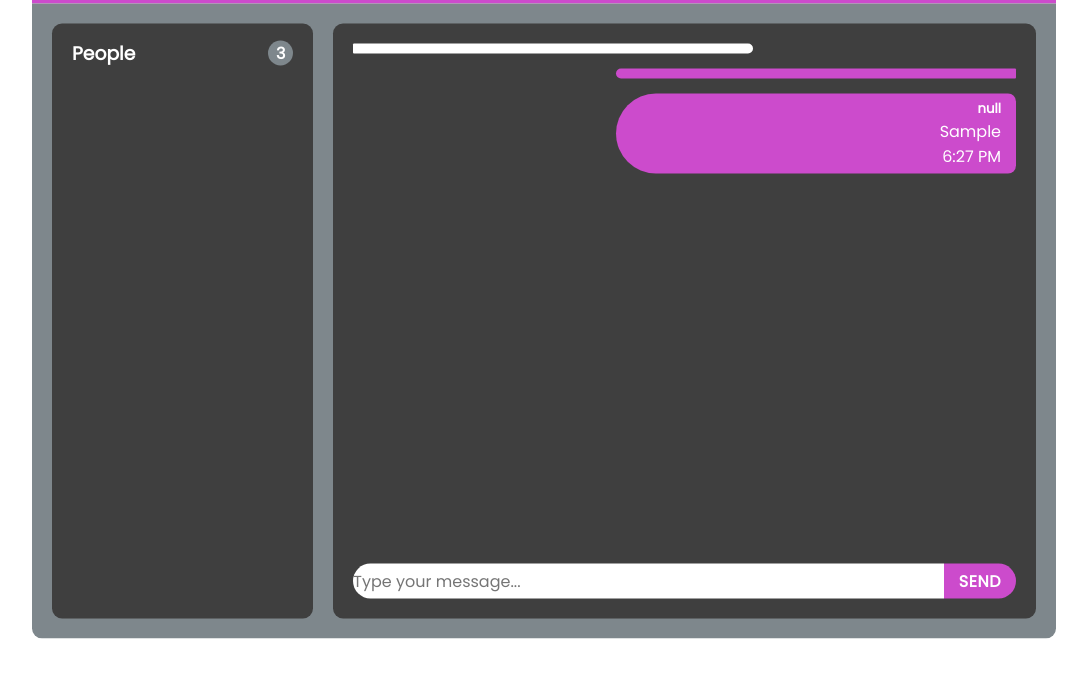
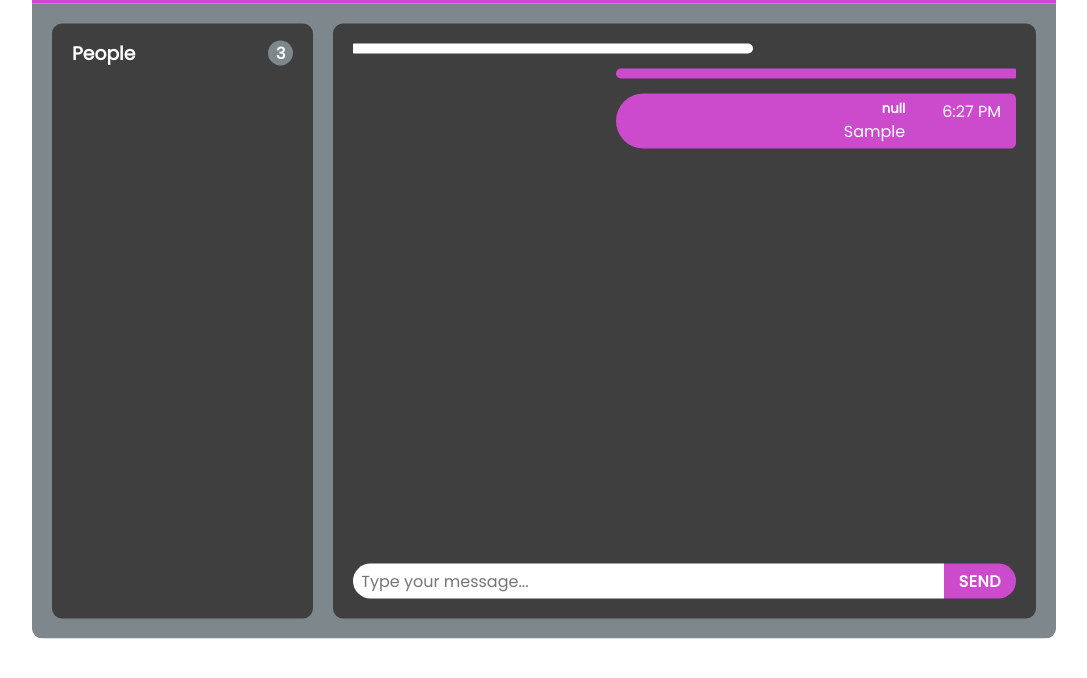
Before and after one commit to KumariAnjali40/Group-Chat-App, a plain HTML site: page frontend/chat.html in a window 1280 px wide. Both pictures are taken after typing "Sample" into the empty fields and a click on the button "SEND". Shown: the part 110-788 px from the top of the page, without its empty margins (96-1183 px from the left). Drawn offline with nearby package versions, Linux system fonts and the light colour scheme.

Commit message:
placeholder

```diff
--- a/frontend/main.js
+++ b/frontend/main.js
@@ -84,10 +84,8 @@ function appnedMessage(data,status){
     let content = `
         <div>
         <h5>${data.user}</h5>
-        <p>${data.msg}</p>
+        <p>${data.msg}</p>  </div>
          <div class="message-timestamp">${timestamp}</div>
-
-        </div>
 
     `;
    div.innerHTML=content;
--- a/frontend/styles/index.scss
+++ b/frontend/styles/index.scss
@@ -88,8 +88,8 @@ main{
             div.chats{
                 height: 65vh;
                 padding: 20px;
-                // overflow-y: auto;
-                // border: red;
+                overflow-y: auto;
+                border: red;
                 div.user-join{
                     font-size: 0.9rem;
                     color:$dark-grey;
@@ -117,9 +117,9 @@ main{
                     background-color: $light-blue;
                     border-radius: 50px 10px 10px 50px;
                     text-align: right;
-                    // display: flex;
-                    // justify-content: end;
-                    // gap : 10%;
+                    display: flex;
+                    justify-content: end;
+                    gap : 10%;
 
                     img{
                         width:40px;
@@ -150,6 +150,7 @@ main{
                     border: none;
                     width: 100%;
                     border-radius: 50px 0 0 50px;
+                    padding-left: 8px;
                 }
                 button{
                     font-size: $fsize;
```
Also changed, not shown: frontend/styles/index.css, 1 other file.
